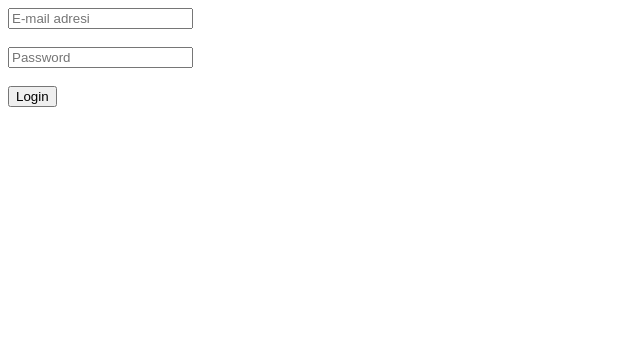
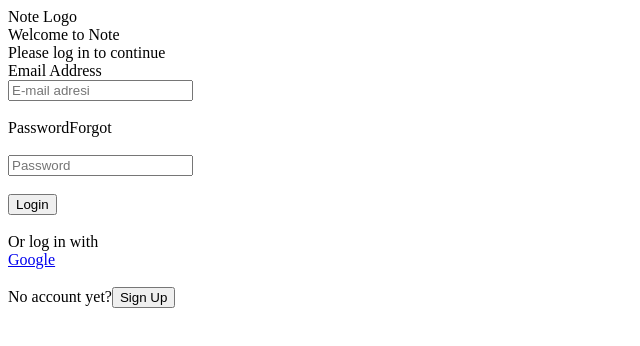
Before and after one commit to mervekabakci/noteTaking, a React (Vite) app: page / in a window 1280 px wide. Shown: the top 346 px of the page, without its empty margins (0-640 px from the left). Built offline with nearby package versions, Linux system fonts and the light colour scheme.

Commit message:
login, user, reset ve login ekranları tasarımsal hıcbırsey olmadan hazarlandı sadece logın gırısı test edıldı ve calısır durumda

```diff
--- a/src/App.jsx
+++ b/src/App.jsx
@@ -1,25 +1,29 @@
-import { useState } from 'react';
+import { useEffect, useState } from 'react';
 import './App.css'
 import { AuthProvider } from './context/AuthContext';
 import AuthBox from './components/AuthBox';
 
-const stored = JSON.parse(localStorage.data || '{}');
 
 export default function App() {
   const [isLoggedIn, setLoggedIn] = useState(false);
   const [email, setEmail] = useState('');
 
+  useEffect(() =>{
+    const stored = JSON.parse(localStorage.data || '{}');
+    if(stored.email){
+      setLoggedIn(true);
+      setEmail(stored.email);
+    }
+  })
   function handleLoginSuccess(user){
     console.log("test");
     setLoggedIn(true);
     setEmail(user.email);
-
-    localStorage.data = JSON.stringify(user)
   }
   return (
     <>
       {isLoggedIn ? (
-        <div>Login</div>
+        <div>Login successful : {email}</div>
       ):
       (
         <AuthProvider onLogin={handleLoginSuccess}>
--- a/src/components/AuthBox.jsx
+++ b/src/components/AuthBox.jsx
@@ -1,15 +1,102 @@
-import { useContext } from "react"
+import { useContext, useState } from "react"
 import AuthContext from "../context/AuthContext"
 
 export default function AuthBox(){
-    const { email, password, handleSubmit } = useContext(AuthContext);
+    const { handleLogin, handleRegister, handleForgot, handleReset } = useContext(AuthContext);
+    const [mode, setMode] = useState("login");
+
+    function handleSubmit(e){
+        if(mode === "login") handleLogin(e);
+        if(mode === "register") handleRegister(e);
+        if(mode === "forgot") handleForgot(e);
+        if(mode === "reset") handleReset(e);
+    }
+
     return(
-        <form onSubmit={handleSubmit} autoComplete='off'>
-            <input type="email" name='email' placeholder='E-mail adresi' />
-            <br /><br />
-            <input type="password" name='password' placeholder='Password' />
-            <br /><br />
-            <button>Login</button>
-        </form>
+        <div className="authContainer">
+            <div className="authHead">
+                <div className="logo">Note Logo</div>
+                <div className="title">
+                    {
+                        (mode === "login") && ("Welcome to Note") ||
+                        (mode === "register") && ("Create Your Account") ||
+                        (mode === "forgot") && ("Forgotten your password?") ||
+                        (mode === "reset") && ("Reset Your Password")
+                    }
+                </div>
+                <div className="text">
+                    {
+                        (mode === "login") && ('Please log in to continue') ||
+                        (mode === "register") && ('Sign up to start organizing your notes and boost your productivity.') ||
+                        (mode === "forgot") && ('Enter your email below, and we’ll send you a link to reset it.') ||
+                        (mode === "reset") && ("Choose a new password to secure your account.")
+                    }
+
+
+                </div>
+            </div>
+            <form onSubmit={handleSubmit} autoComplete='off'>
+                <div className="inputColumn">
+                    {mode !== "reset" &&
+                        <>
+                            <label>Email Address</label>
+                            <br />
+                            <input type="email" name='email' placeholder='E-mail adresi' />
+                        </>
+                    }
+                </div>
+                <br />
+                {(mode === "login" || mode === "register" || mode === "reset") && (
+                    <>
+                        <div className="inputColumn">
+                            <div>
+                                <label>{mode === "reset" ? "New Password" : "Password"}</label>
+                                {mode === "login" && (<a onClick={() => setMode("forgot")}>Forgot</a>)}
+                            </div>
+                            <br />
+                            <input type="password" name='password' placeholder='Password' />
+                        </div>
+                    </>
+                )}
+                {mode === "reset" && (
+                    <>
+                        <label>Confirm Password</label>
+                        <br />
+                        <input type="password" name='confirmPassword' placeholder='Confirm' />
+                    </>
+                )}
+                <br />
+                <button>
+                    {mode === "login" ? "Login" : mode === "register" ? "Sign Up" : mode === "forgot" ? "Send Reset Link" : "Reset Password" }
+                </button>
+
+                <br />
+                <br />
+
+                {(mode === "login" || mode === "register") && (
+                    <>
+                        <span>Or log in with</span>
+                        <br />
+                        <a href="#">Google</a>
+                    </>
+                )}
+
+                <br />
+                <br />
+
+                {/* Login moddayken kayıt ol butonu gozukur */}
+                {mode === "login" && (
+                    <>
+                        <div className=""><span>No account yet?</span><button type="button" onClick={() => setMode("register")}>Sign Up</button></div>
+                    </>
+                )}
+                {/* kayıt ol moddayken login butonu gozukur */}
+                {mode === "register" && (
+                    <>
+                        <div className=""><span>Already have an account?</span><button type="button" onClick={() => setMode("login")}>Login</button></div>
+                    </>
+                )}
+            </form>
+        </div>
     )
 }
--- a/src/context/AuthContext.jsx
+++ b/src/context/AuthContext.jsx
@@ -1,12 +1,9 @@
-import { createContext, useState } from "react";
+import { createContext } from "react";
 
 const AuthContext = createContext();
 
 export function AuthProvider({ children, onLogin }){
-    const [email, setEmail] = useState('');
-    const [password, setPassword] = useState('');
-
-    async function handleSubmit(e){
+    async function handleLogin(e){
         e.preventDefault();
 
         const formData = new FormData(e.target);
@@ -25,7 +22,9 @@ export function AuthProvider({ children, onLogin }){
         .then(res => res.json())
         .then((data) => {
             if(data.accessToken){
-                onLogin({ email: data.email });
+                onLogin({ email: data.email, token:data.accessToken });
+                localStorage.data = JSON.stringify({email:formObj.email, token:data.accessToken})
+
                 console.log(data.accessToken);
             }
         })
@@ -33,8 +32,50 @@ export function AuthProvider({ children, onLogin }){
         // password: 'Admin123!',
     }
 
+    async function handleRegister(e){
+        e.preventDefault();
+        const formData = new FormData(e.target);
+        const formObj = Object.fromEntries(formData);
+
+        const res = await fetch('https://notes.muratakdemir.tr/Auth/register',{
+            method:'POST',
+            headers:{'Content-Type': 'application/json'},
+            body:JSON.stringify(formObj),
+        });
+        const data = await res.json();
+        console.log("register:", data);
+    }
+    async function handleReset(e){
+        e.preventDefault();
+        const formData = new FormData(e.target);
+        const formObj = Object.fromEntries(formData);
+
+        const res = await fetch('https://notes.muratakdemir.tr/Auth/resetPassword', {
+            method:"POST",
+            headers:{'Content-Type' : 'application/json'},
+            body:JSON.stringify(formObj),
+        });
+        const data = await res.json();
+        console.log("reset : " , data);
+    }
+    async function handleForgot(e){
+        e.preventDefault();
+        const formData = new FormData(e.target);
+        const formObj = Object.fromEntries(formData);
+
+        const res = await fetch('https://notes.muratakdemir.tr/Auth/forgotPassword', {
+            method: 'POST',
+            headers:{'Content-Type': 'application/json'},
+            body:JSON.stringify(formObj),
+        });
+
+        const data = res.json(formObj);
+        console.log("forgot password : " , data);
+    }
+
+
     return(
-        <AuthContext.Provider value={{ email, handleSubmit }}>
+        <AuthContext.Provider value={{ handleLogin, handleRegister, handleForgot, handleReset }}>
             {children}
         </AuthContext.Provider>
     )
```
